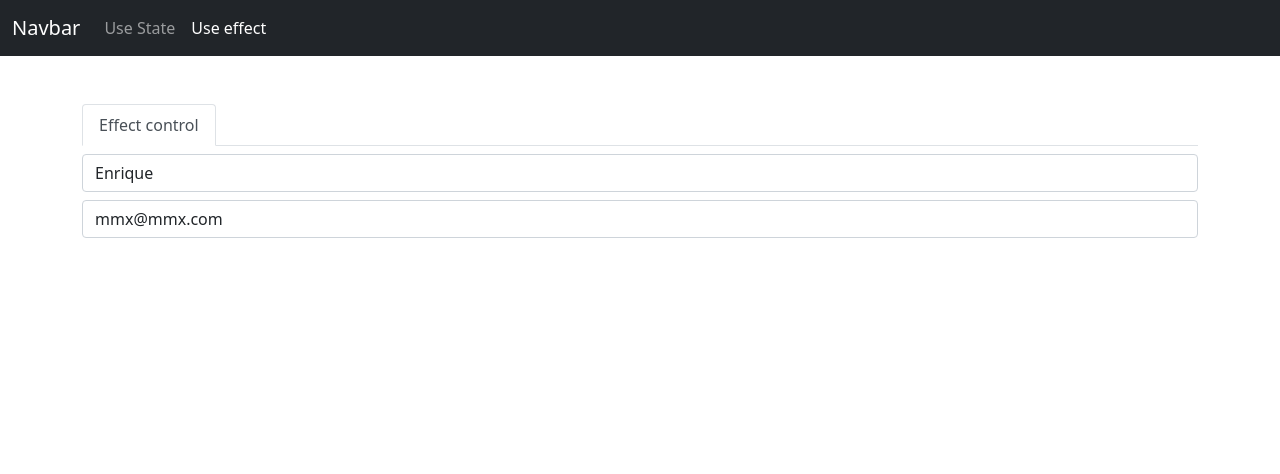
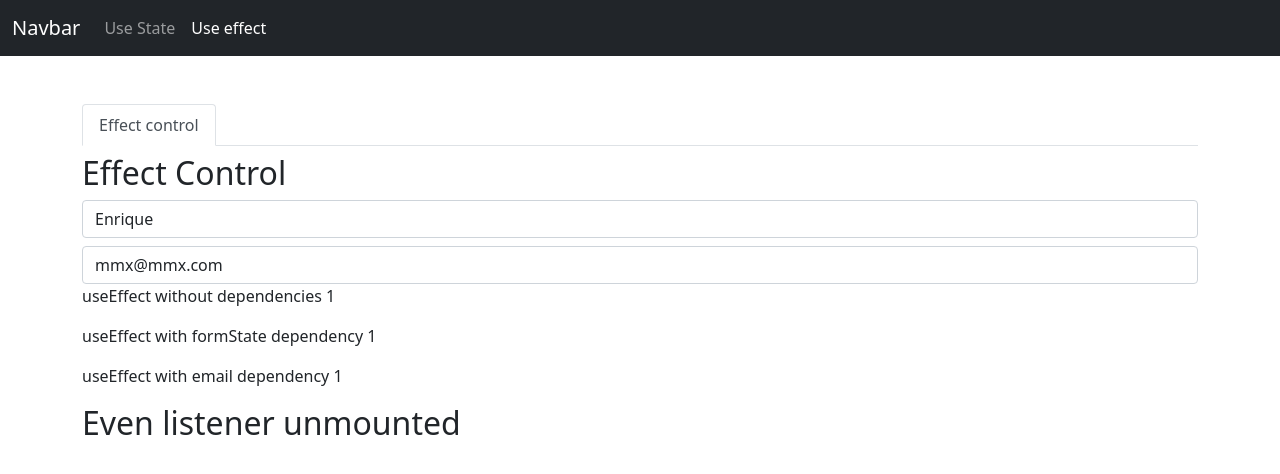
Before and after one commit to mundoenrique/05-react-hook-app, a React (Vite) app: page /use-effect in a window 1280 px wide. Shown: the top 474 px of the page. Built offline with nearby package versions, Linux system fonts and the light colour scheme.

Commit message:
Elimina ocmentarios y escrituras de logs

```diff
--- a/src/components/02-UseEffect/EffecControl.jsx
+++ b/src/components/02-UseEffect/EffecControl.jsx
@@ -1,5 +1,5 @@
-import { useEffect, useState } from 'react';
-import { useForm } from '../../hooks';
+import { useEffect } from 'react';
+import { useCounter, useForm } from '../../hooks';
 import { EventListener } from './';
 
 export function EffecControl() {
@@ -7,25 +7,31 @@ export function EffecControl() {
 		username: 'Enrique',
 		email: 'mmx@mmx.com',
 	});
+	const { counter: effect1, increment: increment1 } = useCounter(0);
+	const { counter: effect2, increment: increment2 } = useCounter(0);
+	const { counter: effect3, increment: increment3 } = useCounter(0);
 
 	useEffect(() => {
-		console.log('useeffect called');
+		increment1();
 	}, []);
 
 	useEffect(() => {
-		console.log('FormState changed');
+		increment2();
 	}, [formState]);
 
 	useEffect(() => {
-		console.log('Email changed');
+		increment3();
 	}, [email]);
 
 	return (
+		<>
+			<h2>Effect Control</h2>
 			<form>
 				<input
 					type="text"
 					className="form-control"
 					placeholder="Username"
+					autoComplete="off"
 					name="username"
 					value={username}
 					onChange={onInputchange}
@@ -34,11 +40,23 @@ export function EffecControl() {
 					type="mail"
 					className="form-control mt-2"
 					placeholder="email"
+					autoComplete="off"
 					name="email"
 					value={email}
 					onChange={onInputchange}
 				/>
-			{username === 'Enrique2' && <EventListener />}
 			</form>
+			<p>useEffect without dependencies {effect1}</p>
+			<p>useEffect with formState dependency {effect2}</p>
+			<p>useEffect with email dependency {effect3}</p>
+			{username === 'Enrique2' ? (
+				<>
+					<h2>Even listener mounted</h2>
+					<EventListener />
+				</>
+			) : (
+				<h2>Even listener unmounted</h2>
+			)}
+		</>
 	);
 }
--- a/src/components/02-UseEffect/EventListener.jsx
+++ b/src/components/02-UseEffect/EventListener.jsx
@@ -6,21 +6,18 @@ export function EventListener() {
 	useEffect(() => {
 		const onMouseMove = ({ x, y }) => {
 			setCoords({ x, y });
-			console.log("addEventListener :'-(");
 		};
 
 		window.addEventListener('mousemove', onMouseMove);
-		console.log("addEventListener :'-(");
 
 		return () => {
 			window.removeEventListener('mousemove', onMouseMove);
-			console.log('removeEventListener :-)');
 		};
 	}, []);
 
 	return (
 		<>
-			<h3>Coordenadas del mouse</h3>
+			<h3>Mouse location coordinates</h3>
 			{JSON.stringify(coords)}
 		</>
 	);
--- a/src/hooks/useCounter.js
+++ b/src/hooks/useCounter.js
@@ -1,6 +1,6 @@
 import { useState } from 'react';
 
-export function useCounter(intialCounter = 10) {
+export function useCounter(intialCounter = 1) {
 	const [counter, setCounter] = useState(intialCounter);
 
 	const increment = (add = 1) => {
```
Also changed, not shown: src/App.jsx (+0 -14 lines). Lines whose indentation alone changed are shown as unchanged.
